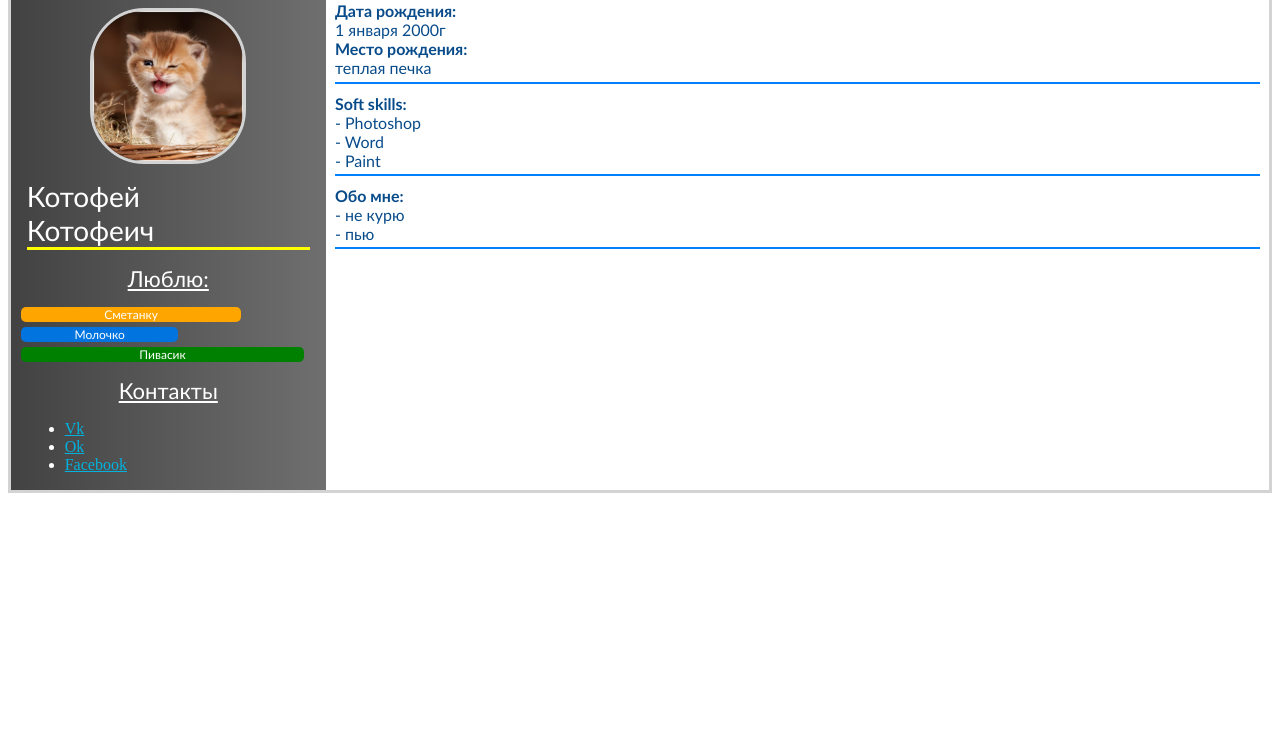
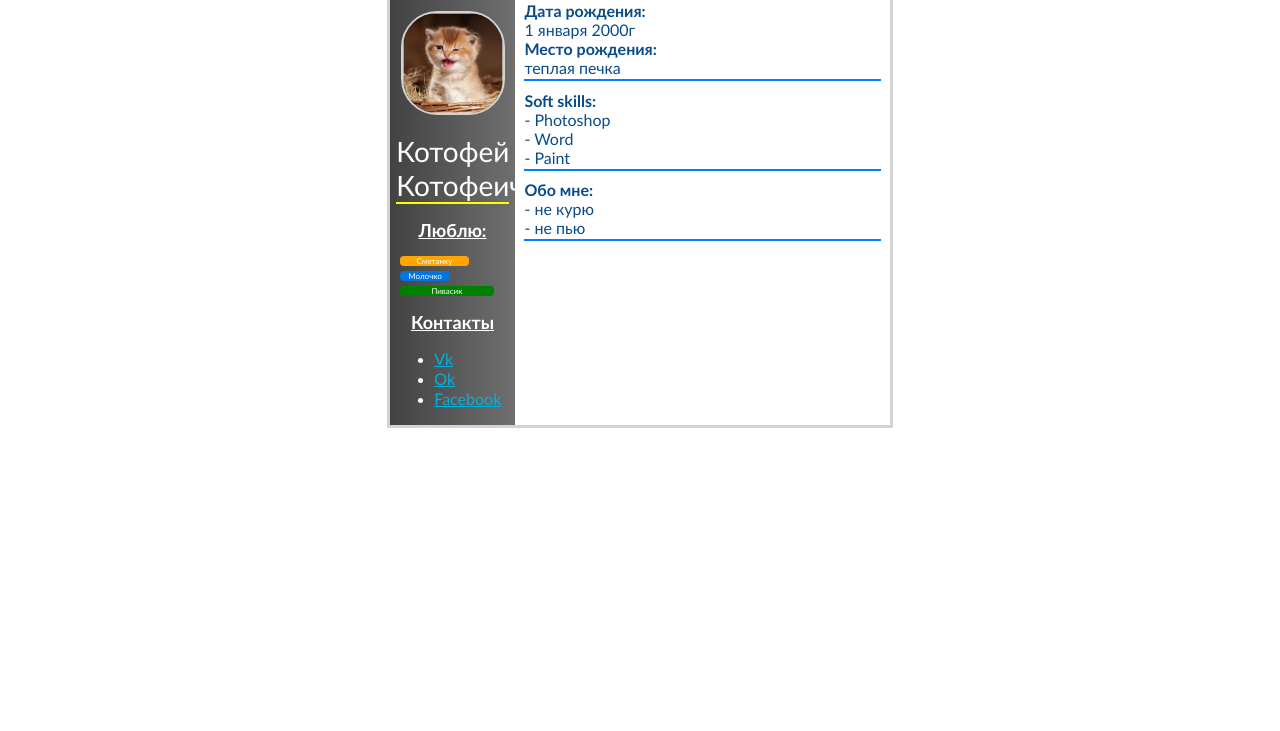
Before and after one commit to lolodin7/lolodin7.github.io, a plain HTML site: page index.html in a window 1280 px wide. Shown: the part 69-800 px from the top of the page. Drawn offline with Linux system fonts and the light colour scheme.

Commit message:
Result commit

```diff
--- a/index.html
+++ b/index.html
@@ -58,7 +58,7 @@
 				<div class="right-side-div">
 					<p class="title-text">Обо мне:	</p>
 					<p>- не курю</p>
-					<p>- пью</p>
+					<p>- не пью</p>
 				</div>
 			</div>
 		</div>
--- a/style.css
+++ b/style.css
@@ -1,5 +1,8 @@
 #container{
 	border: solid 3px rgb(211 211 211);
+	width: 500px;
+	margin-left: auto;
+    margin-right: auto;
 }
 
 #header{
@@ -21,34 +24,35 @@
 	background: linear-gradient(to right, rgb(66 66 66), rgb(111 111 111));
 }
 
-#right-side{
-	width: 75%;
-}
-
 .img{
-	width: 150px;
-	height: 150px;
+	width: 100px;
+	height: 100px;
 	border-radius: 35%;
-	border: solid 3px rgb(211 211 211);
-
+	border: solid 2px rgb(211 211 211);
 	display: block;
-	margin: 5% auto;
-}
-
-.header-text{
-	vertical-align: middle;
-}
-
-.title-text{
-	color: rgb(8 75 138);
-	font-weight: bold;
-	font-family: calibri;
+	margin: 15% auto;
 }
 
 p{
 	color: rgb(8 75 138);
 	font-family: calibri;
 	margin: 0%;
+}
+
+li{
+	color: white;
+	margin-left: 5%;
+}
+
+a{
+	color: rgb(0 178 222);
+	font-family: calibri;
+}
+
+#name-div{
+	border-bottom: solid 2px rgb(255 255 0);
+	margin-left: 5%;
+	margin-right: 5%;
 }
 
 .left-side-div{
@@ -58,59 +62,55 @@ p{
 
 }
 
-.right-side-div{
-	border-bottom: solid 2px rgb(0 128 255);
-	margin: 1%;
-	padding-bottom: 0.5%;
-}
-
 .left-side-p{
 	color: white;
 	font-family: calibri;
-	font-size: 22px;
+	font-size: 18px;
 	text-align: center;
 	text-decoration: underline;
+	font-weight: bold;
 	margin-top: 15px;
 	margin-bottom: 15px;
 }
 
 .left-menu-items{
-	border-radius: 5px;
+	border-radius: 4px;
 	margin: 10px;
 	margin-bottom: 5px;
 	margin-top: 5px;
 	text-align: center;
 	color: white;
-	font-size: 12px;
+	font-size: 8px;
 	font-family: calibri;
 }
 
 #left-menu-item1{
 	background-color: rgb(255 165 0);
-	width: 70%;
+	width: 55%;
 }
 
 #left-menu-item2{
 	background-color: rgb(1 116 223);
-	width: 50%;
+	width: 40%;
 }
 
 #left-menu-item3{
 	background-color: rgb(0 128 0);
-	width: 90%;
+	width: 75%;
 }
 
-li{
-	color: white;
-	margin-left: 5%;
+#right-side{
+	width: 75%;
 }
 
-a{
-	color: rgb(0 178 222);
+.right-side-div{
+	border-bottom: solid 2px rgb(0 128 255);
+	margin: 2.5%;
+	padding-bottom: 0.5%;
 }
 
-#name-div{
-	border-bottom: solid 3px rgb(255 255 0);
-	margin-left: 5%;
-	margin-right: 5%;
+.title-text{
+	color: rgb(8 75 138);
+	font-weight: bold;
+	font-family: calibri;
 }
```
